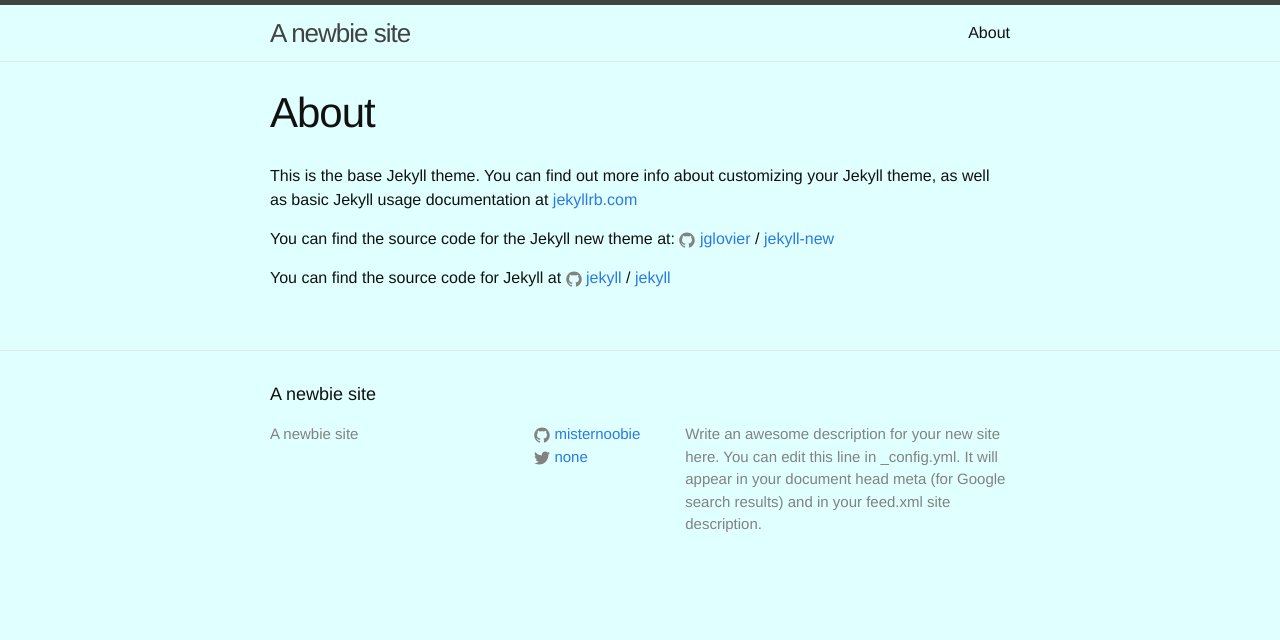
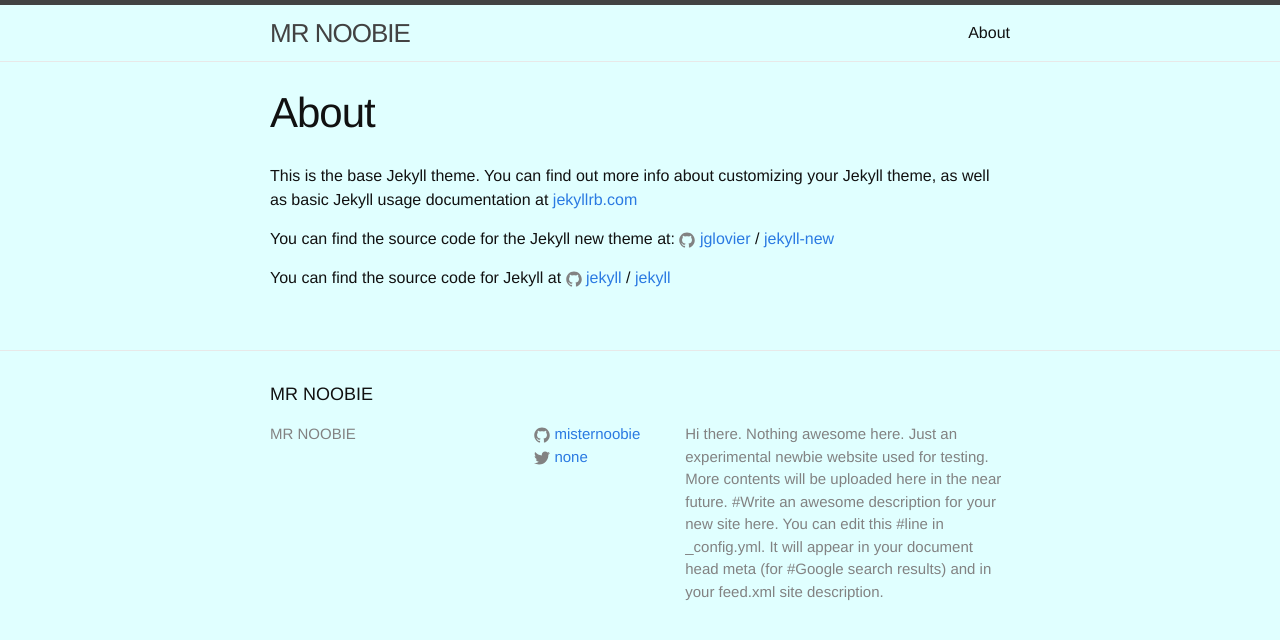
Before and after one commit to misternoobie/misternoobie.github.io, a Jekyll site: the page built from about.md, in a window 1280 px wide. Shown: the top 640 px of the page. Built offline with Jekyll 4.4.1, drawn with Linux system fonts in a browser that asks for light colours.

Commit message:
Update _config.yml

```diff
--- a/_config.yml
+++ b/_config.yml
@@ -6,16 +6,18 @@
 # 'jekyll serve'. If you change this file, please restart the server process.
 
 # Site settings
-title: A newbie site
+title: MR NOOBIE
 PSN: misternoobie
 Steam: misternoobie1
 Battle.net: misternoobie 1466
 Youtube: https://www.youtube.com/user/reinventyourexit01
 #email: your-email@domain.com
 description: > # this means to ignore newlines until "baseurl:"
-  Write an awesome description for your new site here. You can edit this
-  line in _config.yml. It will appear in your document head meta (for
-  Google search results) and in your feed.xml site description.
+  Hi there. Nothing awesome here. Just an experimental newbie website
+  used for testing. More contents will be uploaded here in the near future.
+  #Write an awesome description for your new site here. You can edit this
+  #line in _config.yml. It will appear in your document head meta (for
+  #Google search results) and in your feed.xml site description.
 baseurl: "" # the subpath of your site, e.g. /blog
 url: "http://misternoobie.com" # the base hostname & protocol for your site
 twitter_username: none
```
